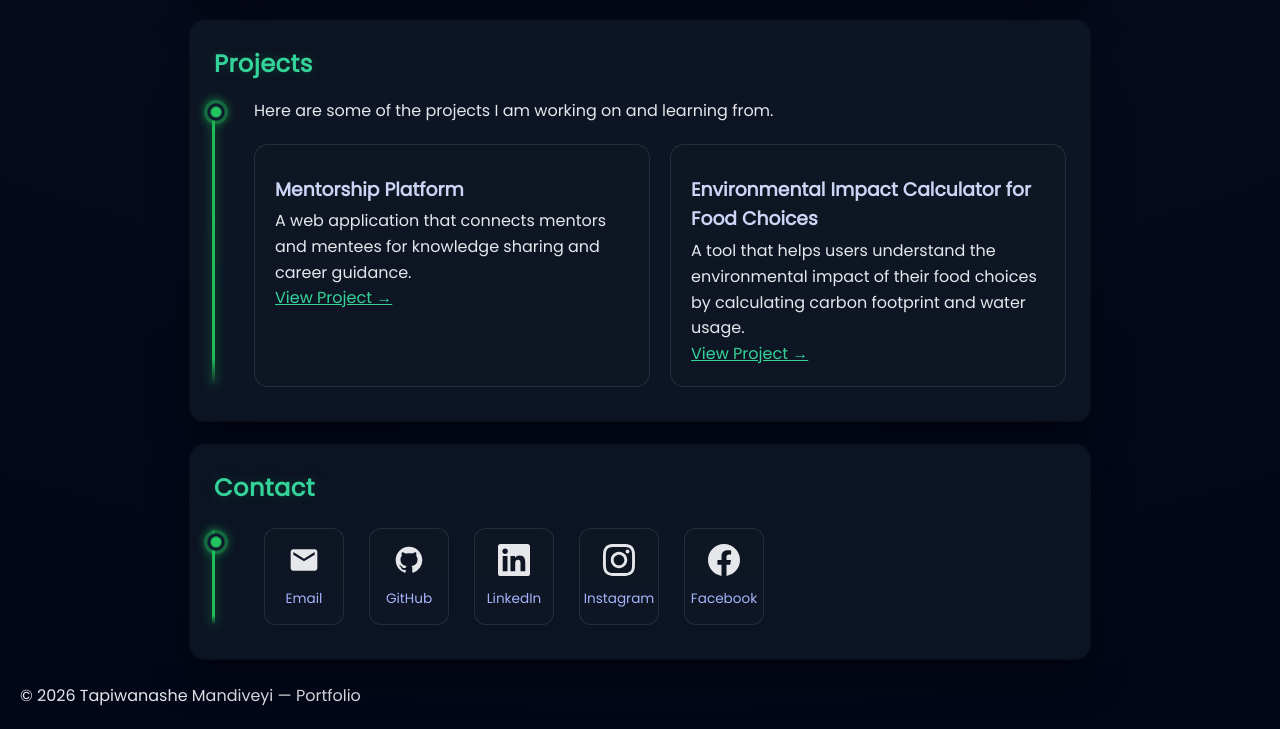
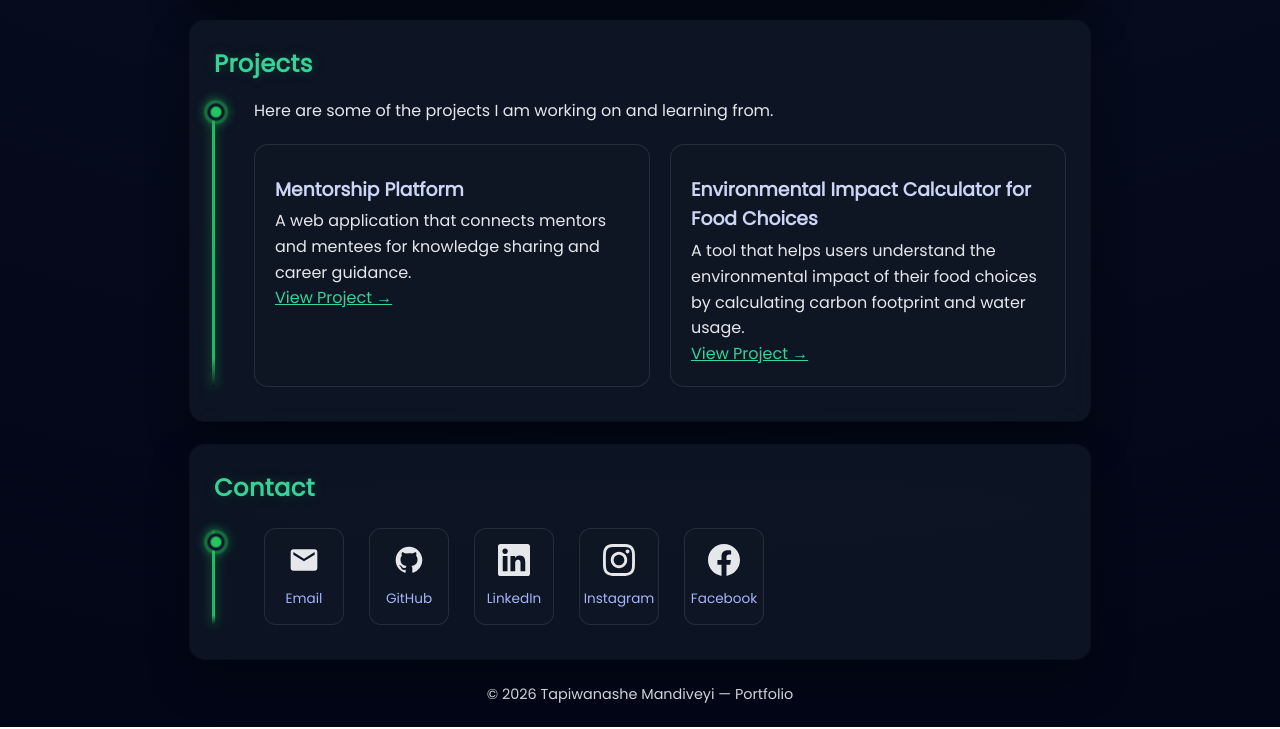
Before and after one commit to tmandiveyi/portfolio, a plain HTML site: page index.html in a window 1280 px wide. Shown: the part 1655-2384 px from the top of the page. Drawn offline with Linux system fonts and the light colour scheme.

Commit message:
Update style.css

```diff
--- a/style.css
+++ b/style.css
@@ -651,3 +651,8 @@ body.light .social-link:hover .social-icon {
 #contact .social-link {
   margin-left: 5px;
 }
+
+footer {
+  text-align: center;
+  font-size: 0.9rem;
+}
```
